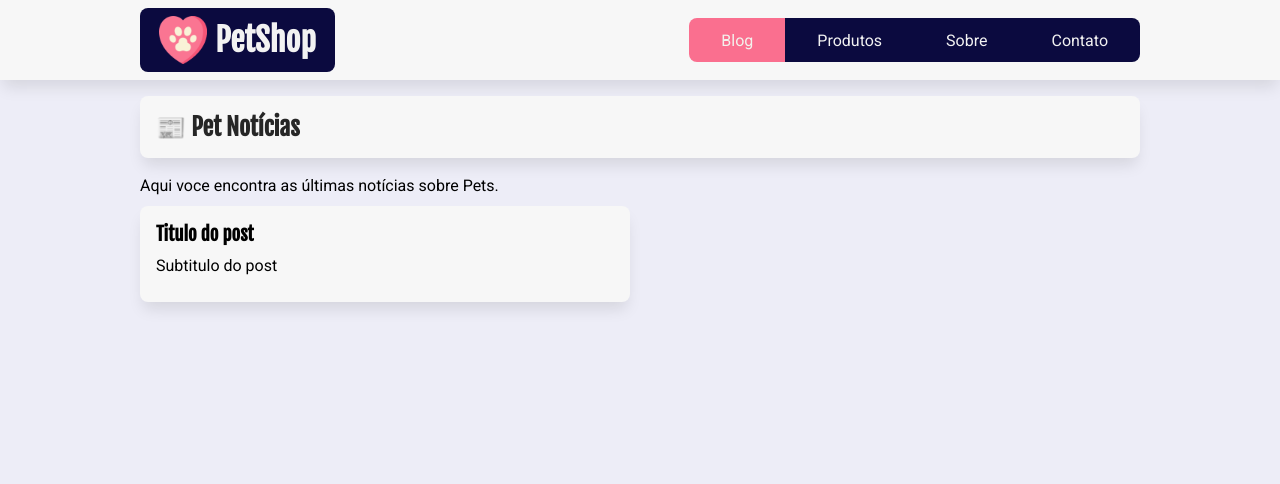
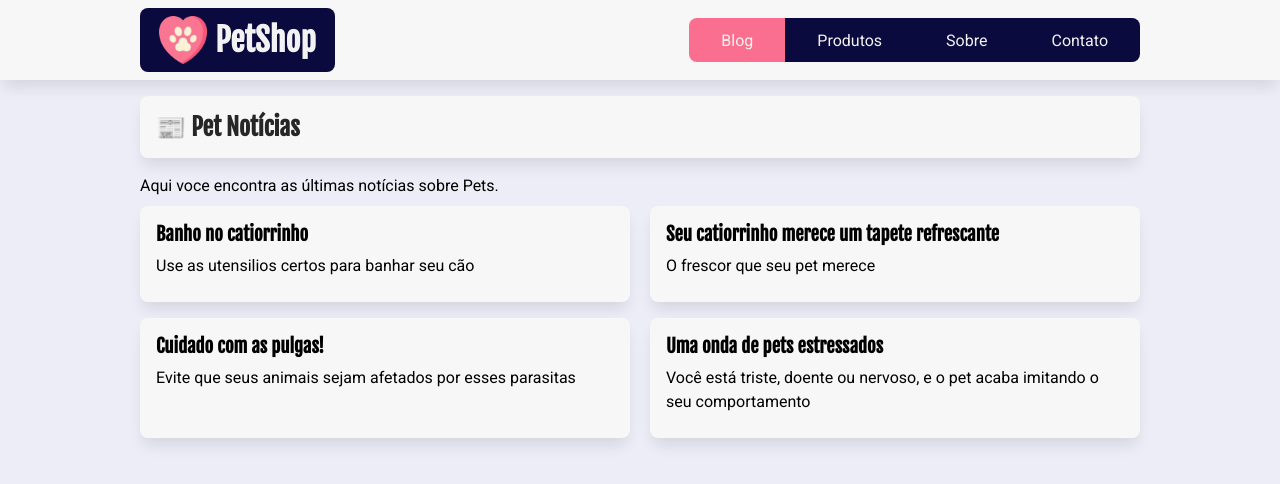
Before and after one commit to kellysabioni/petshop, a Next.js app: page / in a window 1280 px wide. Shown: the top 484 px of the page. Built offline with nearby package versions, Linux system fonts and the light colour scheme.

Commit message:
Aplica map

```diff
--- a/src/components/ListaPosts.tsx
+++ b/src/components/ListaPosts.tsx
@@ -4,14 +4,20 @@
 
 /* Confirgurando um tipo para este componente e, neste tipo, definimos a prop posts relacionando ela ao tipo Post criado anteriormente  */
 type ListaPostsProps = {
-    posts: Post[];
+  posts: Post[];
+};
+
+export default function ListaPosts({ posts }: ListaPostsProps) {
+  return (
+    <div className={styles.posts}>
+      {posts.map((post) => {
+        return (
+          <article key={post.id}>
+            <h3>{post.titulo}</h3>
+            <p>{post.subtitulo}</p>
+          </article>
+        );
+      })}
+    </div>
+  );
 }
-
-export default function ListaPosts({posts}: ListaPostsProps) {
-  return <div className={styles.posts} >
-    <article>
-        <h3>Titulo do post</h3>
-        <p>Subtitulo do post</p>
-    </article>
-  </div>;
-}
```
